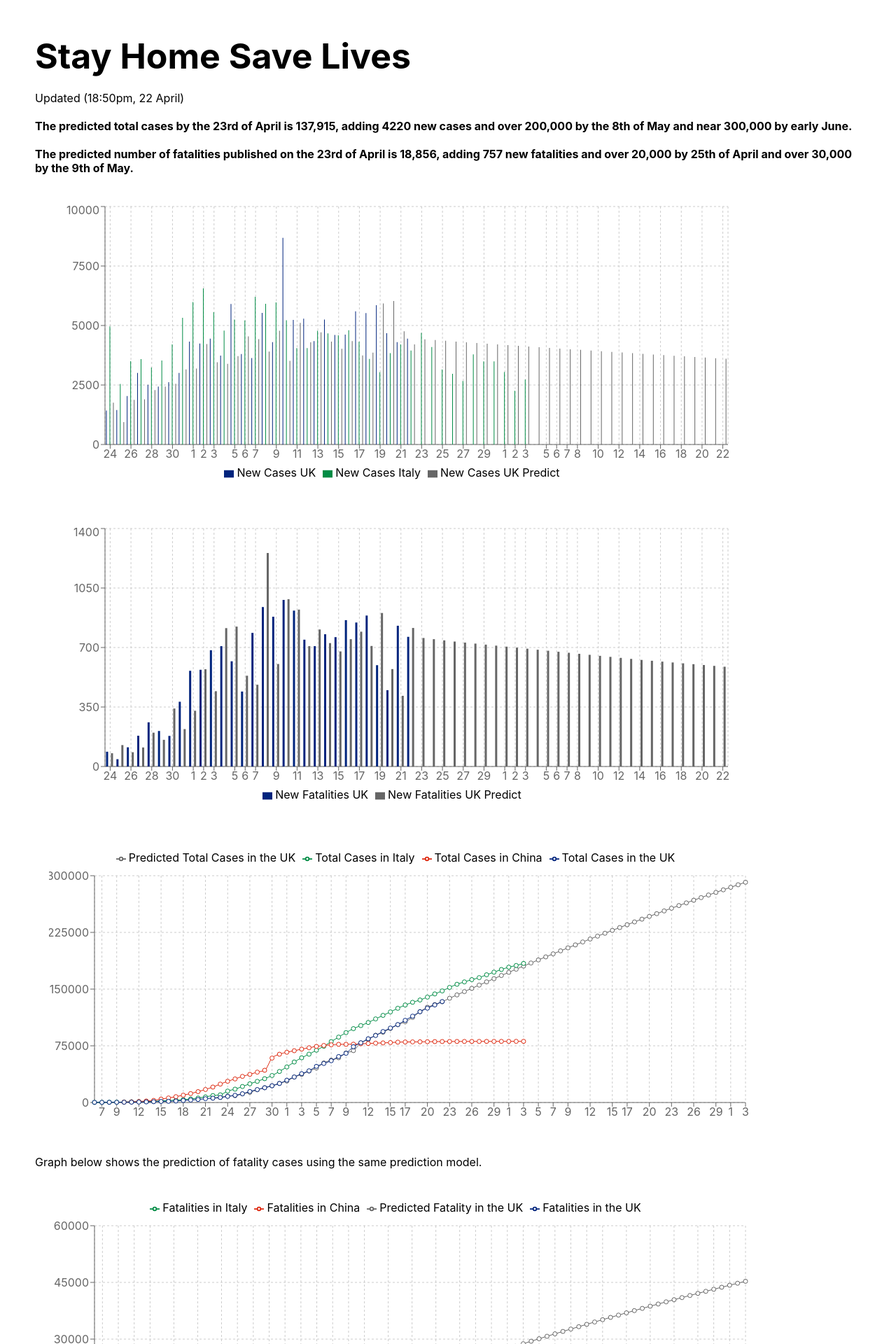
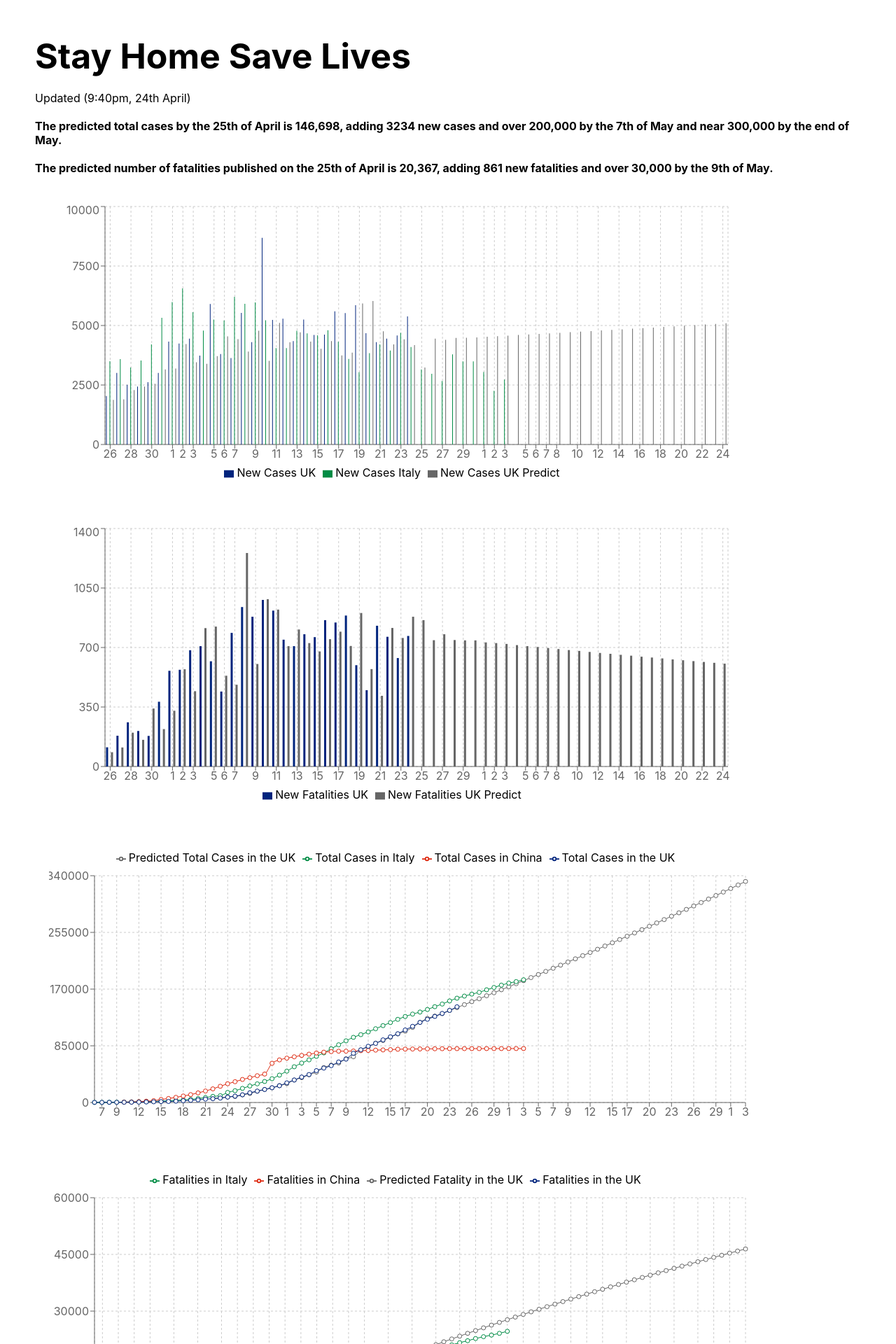
Before and after one commit to linamm/coronachart, a React (Create React App) app in the folder coronachart/: page / in a window 1280 px wide. Shown: the part 20-1940 px from the top of the page at 70% size. Built offline with nearby package versions, Linux system fonts and the light colour scheme.

Commit message:
update data and comments

```diff
--- a/coronachart/src/App.js
+++ b/coronachart/src/App.js
@@ -91,18 +91,18 @@ function App() {
       </div>
 
       <div style={styles.paragraph}>
-        Updated (18:50pm, 22 April)
+        Updated (9:40pm, 24th April)
         </div>
 
 
       <div style={styles.paragraph}>
         <b>
-          The predicted total cases by the 23rd of April is 137,915, adding 4220 new cases and over 200,000 by the 8th of May and near 300,000 by early June.
+          The predicted total cases by the 25th of April is 146,698, adding 3234 new cases and over 200,000 by the 7th of May and near 300,000 by the end of May.
         </b>
       </div>
       <div style={styles.paragraph}>
         <b>
-          The predicted number of fatalities published on the 23rd of April is 18,856, adding 757 new fatalities and over 20,000 by 25th of April and over 30,000 by the 9th of May.
+          The predicted number of fatalities published on the 25th of April is 20,367, adding 861 new fatalities and over 30,000 by the 9th of May.
         </b>
       </div>
 
@@ -194,14 +194,6 @@ function App() {
             yAxisId={0}
           />
         </LineChart>
-      </div>
-
-
-
-
-      <div style={styles.paragraph}>
-        Graph below shows the prediction of fatality cases using the same
-        prediction model.
       </div>
 
       <div style={styles.graph}>
--- a/coronachart/src/Data.js
+++ b/coronachart/src/Data.js
@@ -44,8 +44,8 @@ import { getPredictCases, getNewCases, getFatalityRates } from './Predict.js';
   {"name": "20", "it": 16523, "cn": 2912, 'uk': 16509, 'uk_predict': 16633},
   {"name": "21", "it": 17127, "cn": 2943, 'uk': 17337, 'uk_predict': 16925},
   {"name": "22", "it": 17669, "cn": 2981, 'uk': 18100, 'uk_predict': 18152},
-  {"name": "23", "it": 18269, "cn": 3012},
-  {"name": "24", "it": 18849, "cn": 3042},
+  {"name": "23", "it": 18269, "cn": 3012, 'uk': 18738, 'uk_predict': 18856},
+  {"name": "24", "it": 18849, "cn": 3042, 'uk': 19506, 'uk_predict': 19619},
   {"name": "25", "it": 19468, "cn": 3070},
   {"name": "26", "it": 19899, "cn": 3097},
   {"name": "27", "it": 20465, "cn": 3119},
@@ -108,8 +108,8 @@ const raw_total_cases = [
   {"name": "20", "it": 139422, "cn": 80409, 'uk': 124743, 'uk_predict': 126100},
   {"name": "21", "it": 143626, "cn": 80552, 'uk': 129044, 'uk_predict': 129503},
   {"name": "22", "it": 147577, "cn": 80651, 'uk': 133495, 'uk_predict': 133248},
-  {"name": "23", "it": 152271, "cn": 80695},
-  {"name": "24", "it": 156363, "cn": 80735},
+  {"name": "23", "it": 152271, "cn": 80695, 'uk': 138078, 'uk_predict': 137915},
+  {"name": "24", "it": 156363, "cn": 80735, 'uk': 143464, 'uk_predict': 142251},
   {"name": "25", "it": 159516, "cn": 80754},
   {"name": "26", "it": 162488, "cn": 80778},
   {"name": "27", "it": 165155, "cn": 80793},
@@ -124,7 +124,7 @@ const raw_total_cases = [
 export const numberOfDaysInTheFuture = 30;
 export const totalCaseStartDay = 6;
 export const fatalityCaseStartDay = 14;
-export const Today = 31 + 22; // 31 days in March + days in April
+export const Today = 31 + 24; // 31 days in March + days in April
 export const TodayTotalIndex = Today - totalCaseStartDay;
 export const TodayFatalityIndex = Today - fatalityCaseStartDay;
 const totalCases = getPredictCases(raw_total_cases, TodayTotalIndex, numberOfDaysInTheFuture);
--- a/coronachart/src/Predict.js
+++ b/coronachart/src/Predict.js
@@ -72,6 +72,10 @@ const getNewCasesRate = (cases, point_latest,regression_count,days_before = 0) =
   return total / regression_count;
 };
 
+const getNewCasesRunningAverage = (cases, ) => {
+
+}
+
 //Predict the cases: following UK new trend.
 export const getPredictCases = (cases, point_latest, predict_days) => {
   let temp = cases;
@@ -95,13 +99,13 @@ export const getPredictCases = (cases, point_latest, predict_days) => {
         temp.push({'uk_predict': undefined, 'name' : date});
         console.log('hello, pushing ;' + date);
       }
-      const previous_uk =
-        i > point_latest + 1 ? temp[i - 1].uk_predict : temp[i - 1].uk;
+      const previous_uk = getCase(temp, i - 1, point_latest);
+     // const previous_previous_uk = getCase(temp, i - 2, point_latest);
+      const previous_4_uk = getCase(temp, i - 4, point_latest);
 
-      const previous_previous_uk =
-        i > point_latest + 2 ? temp[i - 2].uk_predict : temp[i - 2].uk;
+      const previous_new_3_average = (previous_uk - previous_4_uk)/3;
 
-      const previous_new_uk = previous_uk - previous_previous_uk;
+     // const previous_new_uk = previous_uk - previous_previous_uk;
 
       const new_cases_rate = getNewCasesRate(cases, point_latest, 7, 0);
       const new_cases_rate_previous = getNewCasesRate(
@@ -113,7 +117,7 @@ export const getPredictCases = (cases, point_latest, predict_days) => {
 
       const new_rate_change = new_cases_rate - new_cases_rate_previous;
       const uk_predict = Math.ceil(
-        previous_uk + previous_new_uk * new_cases_rate * (1 + new_rate_change)
+        previous_uk + previous_new_3_average * new_cases_rate * (1 + new_rate_change)
       );
       temp[i].uk_predict = uk_predict;
     }
```
